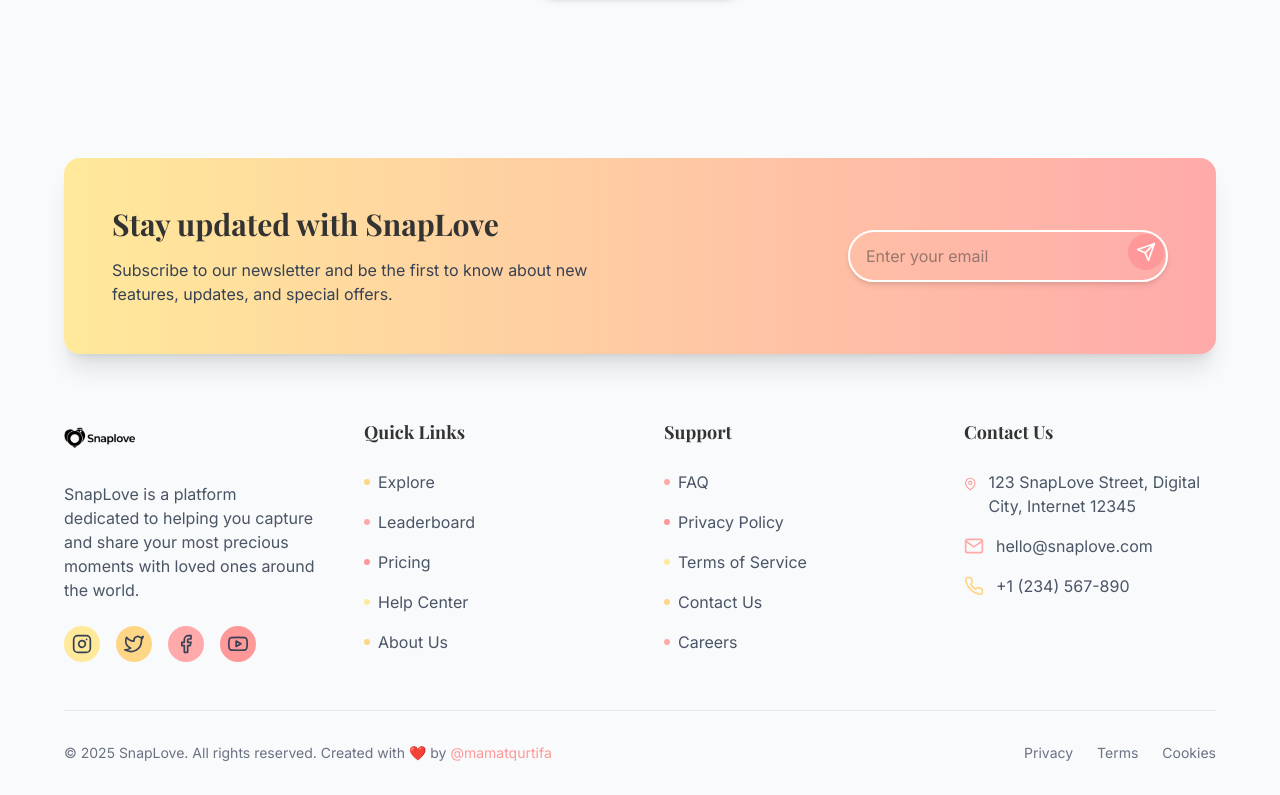
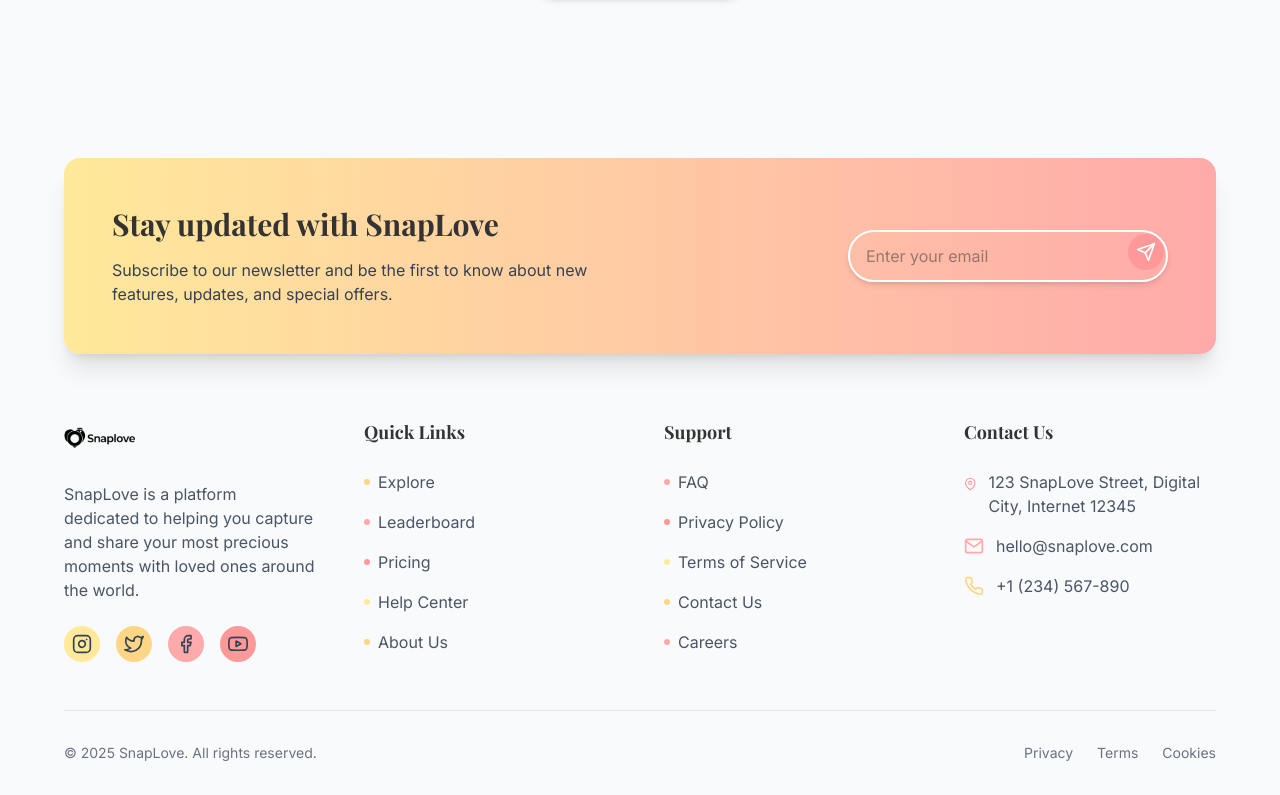
Before and after one commit to mamatqurtifa/snaplove_frontend, a Next.js app: page / in a window 1280 px wide. Shown: the part 2138-2933 px from the top of the page. Built offline with nearby package versions, Linux system fonts and the light colour scheme.

Commit message:
Remove creator attribution from footer text for a cleaner presentation

```diff
--- a/src/components/Footer.js
+++ b/src/components/Footer.js
@@ -168,7 +168,7 @@ const Footer = () => {
         <div className="pt-8 border-t border-gray-200">
           <div className="flex flex-col md:flex-row justify-between items-center">
             <p className="text-gray-500 text-sm mb-4 md:mb-0">
-              © {currentYear} SnapLove. All rights reserved. Created with ❤️ by <span className="text-[#FF9898]">@mamatqurtifa</span>
+              © {currentYear} SnapLove. All rights reserved.
             </p>
             <div className="flex space-x-6">
               <Link href="/privacy" className="text-gray-500 hover:text-gray-700 text-sm">
```
